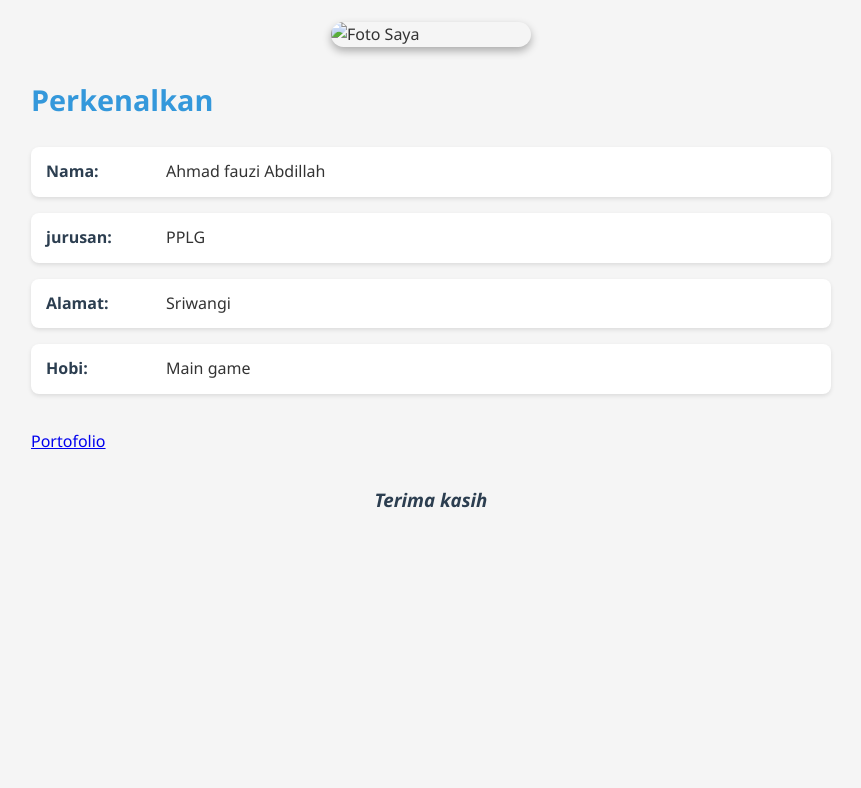
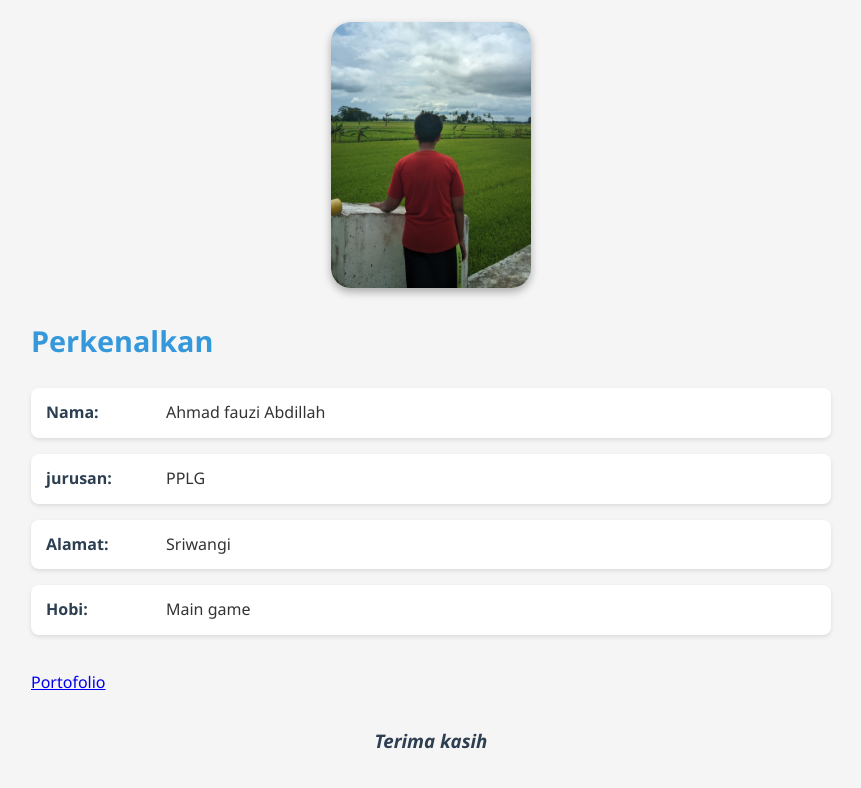
Before and after one commit to gantengfzy-arch/fauzyygntv22, a plain HTML site: page index.html in a window 1280 px wide. Shown: the part 126-914 px from the top of the page, without its empty margins (209-1070 px from the left). Before the commit the page ends 800 px from the top, so only its background shows below. Drawn offline with Linux system fonts and the light colour scheme.

Commit message:
first commit

```diff
--- a/index.html
+++ b/index.html
@@ -6,7 +6,7 @@
 </head>
 <body>
   <h1>Biodata saya</h1>
-  <img src="image.jpg/Fotosaya.jpg" alt="Foto Saya" width="200" style="border-radius: 20px; box-shadow: 0 4px 8px rgba(0,0,0,0.3);">
+  <img src="image.jpg/fotoku.jpeg" alt="Foto Saya" width="200" style="border-radius: 20px; box-shadow: 0 4px 8px rgba(0,0,0,0.3);">
   <h2>Perkenalkan</h2>
   <p><strong>Nama:</strong>Ahmad fauzi Abdillah</p>
   <p><strong>jurusan:</strong>PPLG</p>
```
Also changed, not shown: image.jpg/fotoku.jpeg (renamed from image.jpg/WhatsApp Image 2025-09-13 at 23.21.36.jpeg).
